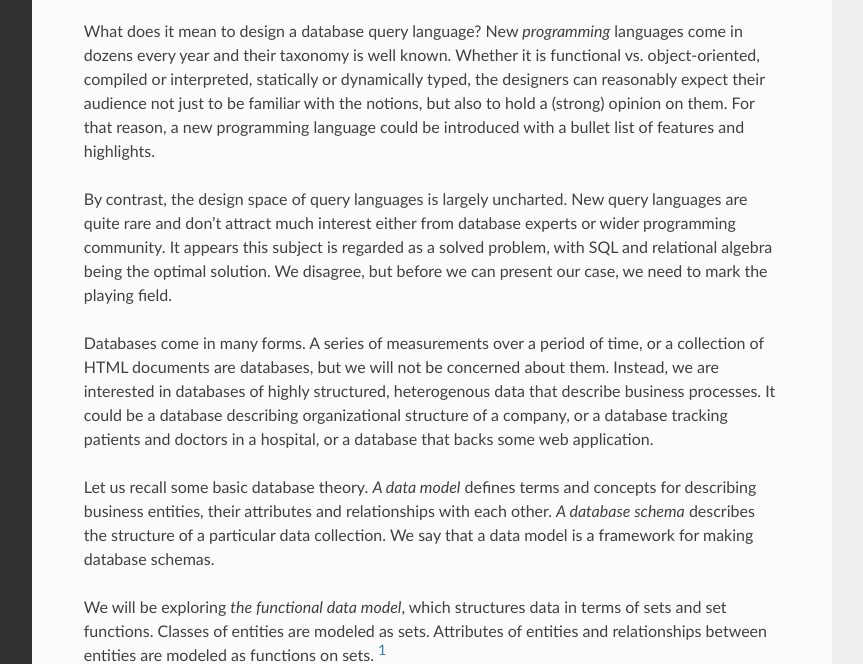
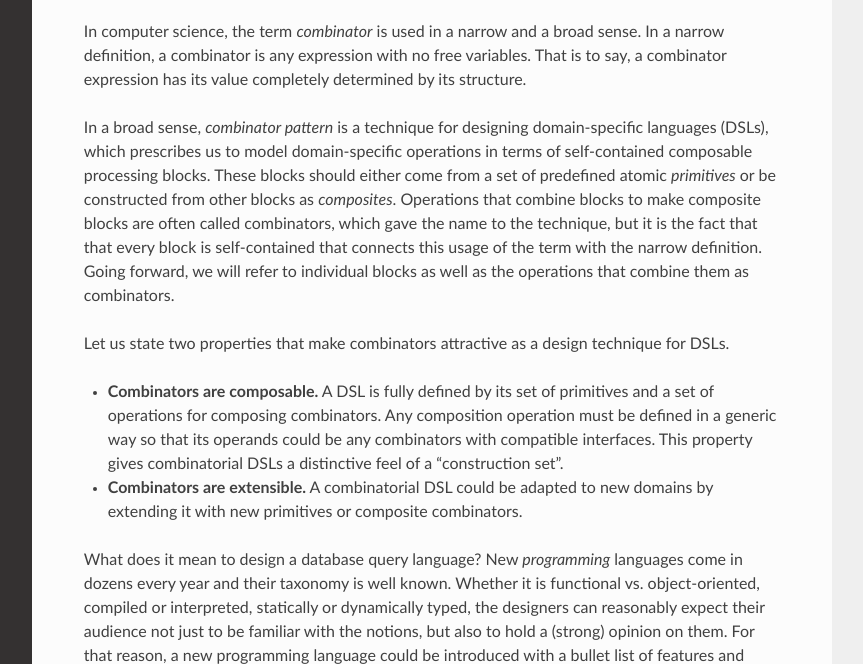
Before and after one commit to rbt-lang/rbt-proto, a Sphinx documentation site: the page built from doc/introduction.rst, in a window 1280 px wide and 900 px high, scrolled down 1020 px, cut to the strip 236-900 px from the top of the window. Shown: the whole strip, without its empty margins (268-1131 px from the left). Built offline with Sphinx 7.4.7 and the Read the Docs theme 2.0.0, drawn with Linux system fonts in a browser that asks for light colours.

Commit message:
Introduction: opening paragraphs.

```diff
--- a/doc/introduction.rst
+++ b/doc/introduction.rst
@@ -231,6 +231,37 @@ Introduction
     * As powerful as SQL.
     * Easier to write and comprehend than SQL.
     * Has no gaps between syntax and semantics (is SQL relational?)
+
+
+In computer science, the term *combinator* is used in a narrow and a broad
+sense.  In a narrow definition, a combinator is any expression with no free
+variables.  That is to say, a combinator expression has its value completely
+determined by its structure.
+
+In a broad sense, *combinator pattern* is a technique for designing
+domain-specific languages (DSLs), which prescribes us to model domain-specific
+operations in terms of self-contained composable processing blocks.  These
+blocks should either come from a set of predefined atomic *primitives* or be
+constructed from other blocks as *composites*.  Operations that combine blocks
+to make composite blocks are often called combinators, which gave the name to
+the technique, but it is the fact that that every block is self-contained that
+connects this usage of the term with the narrow definition.  Going forward, we
+will refer to individual blocks as well as the operations that combine them as
+combinators.
+
+Let us state two properties that make combinators attractive as a design
+technique for DSLs.
+
+* **Combinators are composable.**  A DSL is fully defined by its set of
+  primitives and a set of operations for composing combinators.  Any
+  composition operation must be defined in a generic way so that its operands
+  could be any combinators with compatible interfaces.  This property gives
+  combinatorial DSLs a distinctive feel of a "construction set".
+
+* **Combinators are extensible.**  A combinatorial DSL could be adapted to new
+  domains by extending it with new primitives or composite combinators.
+
+
 
 
 What does it mean to design a database query language?  New *programming*
```
